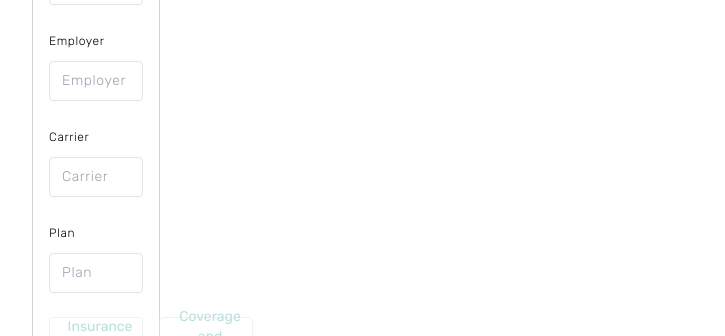
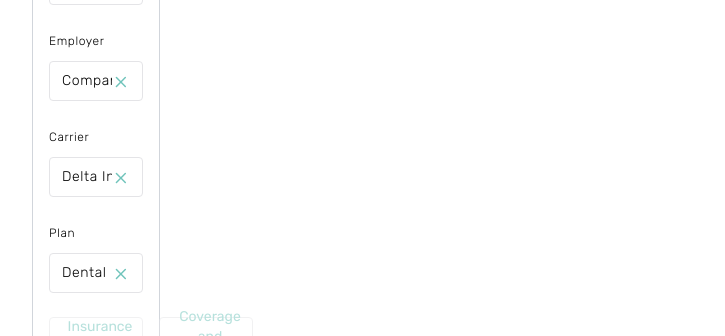
Before and after one commit to johncarmack1984/neem-interview, a Next.js app: page / in a window 1280 px wide. Shown: the part 280-616 px from the top of the page, without its empty margins (0-725 px from the left). Built offline with nearby package versions, Linux system fonts and the light colour scheme.

Commit message:
Update Form fields with default values and icons

```diff
--- a/components/Form.tsx
+++ b/components/Form.tsx
@@ -52,15 +52,33 @@ function Form() {
           </div>
           <div className="space-y-2">
             <Label htmlFor="employer">Employer</Label>
-            <Input id="employer" placeholder="Employer" required />
+            <Input
+              id="employer"
+              value="Company F"
+              placeholder="Employer"
+              Icon={X}
+              required
+            />
           </div>
           <div className="space-y-2">
             <Label htmlFor="carrier">Carrier</Label>
-            <Input id="carrier" placeholder="Carrier" required />
+            <Input
+              id="carrier"
+              value="Delta Insurance"
+              placeholder="Carrier"
+              Icon={X}
+              required
+            />
           </div>
           <div className="space-y-2">
             <Label htmlFor="plan">Plan</Label>
-            <Input id="plan" placeholder="Plan" required />
+            <Input
+              id="plan"
+              value="Dental Primary"
+              placeholder="Plan"
+              Icon={X}
+              required
+            />
           </div>
         </div>
         <div className="flex gap-4">
```
